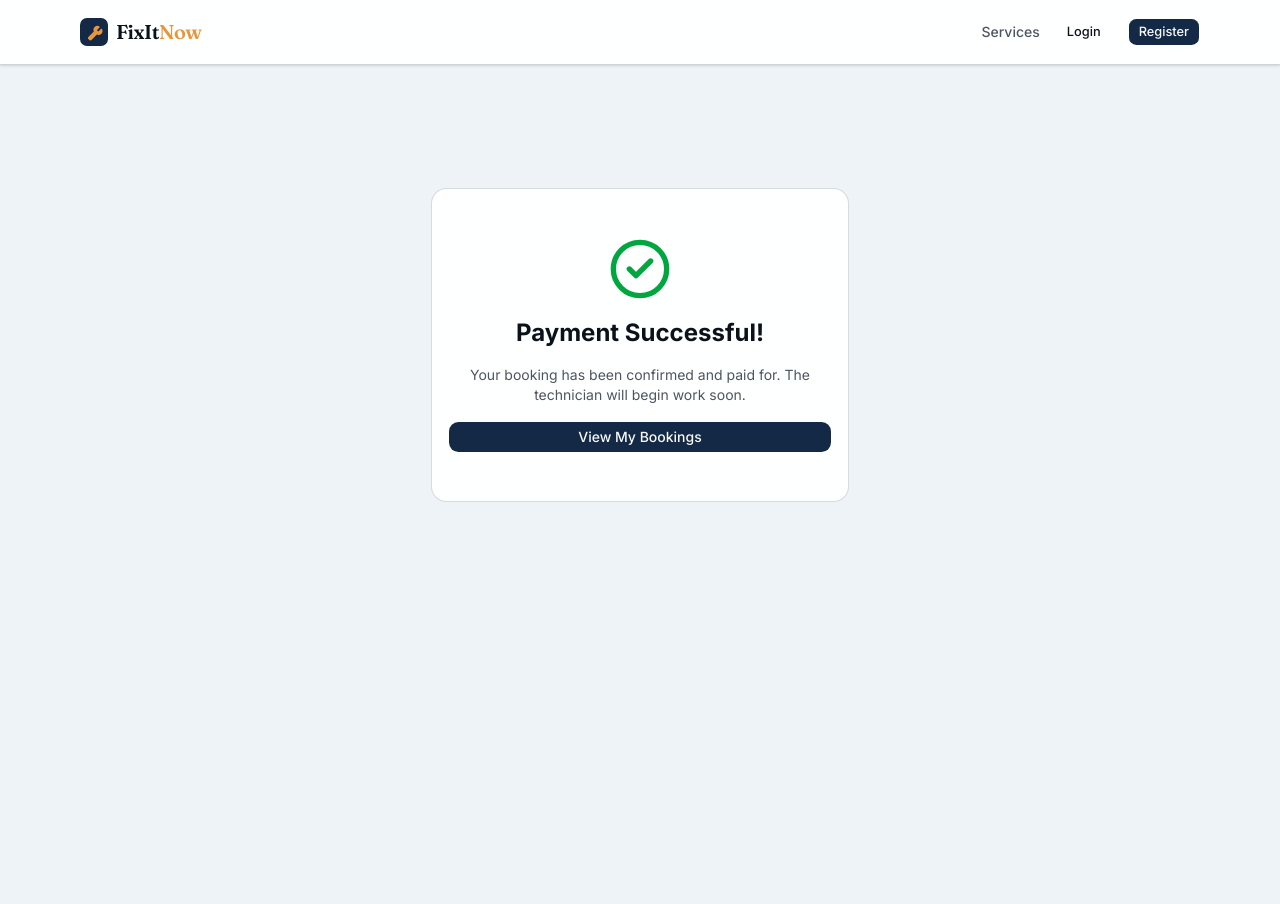
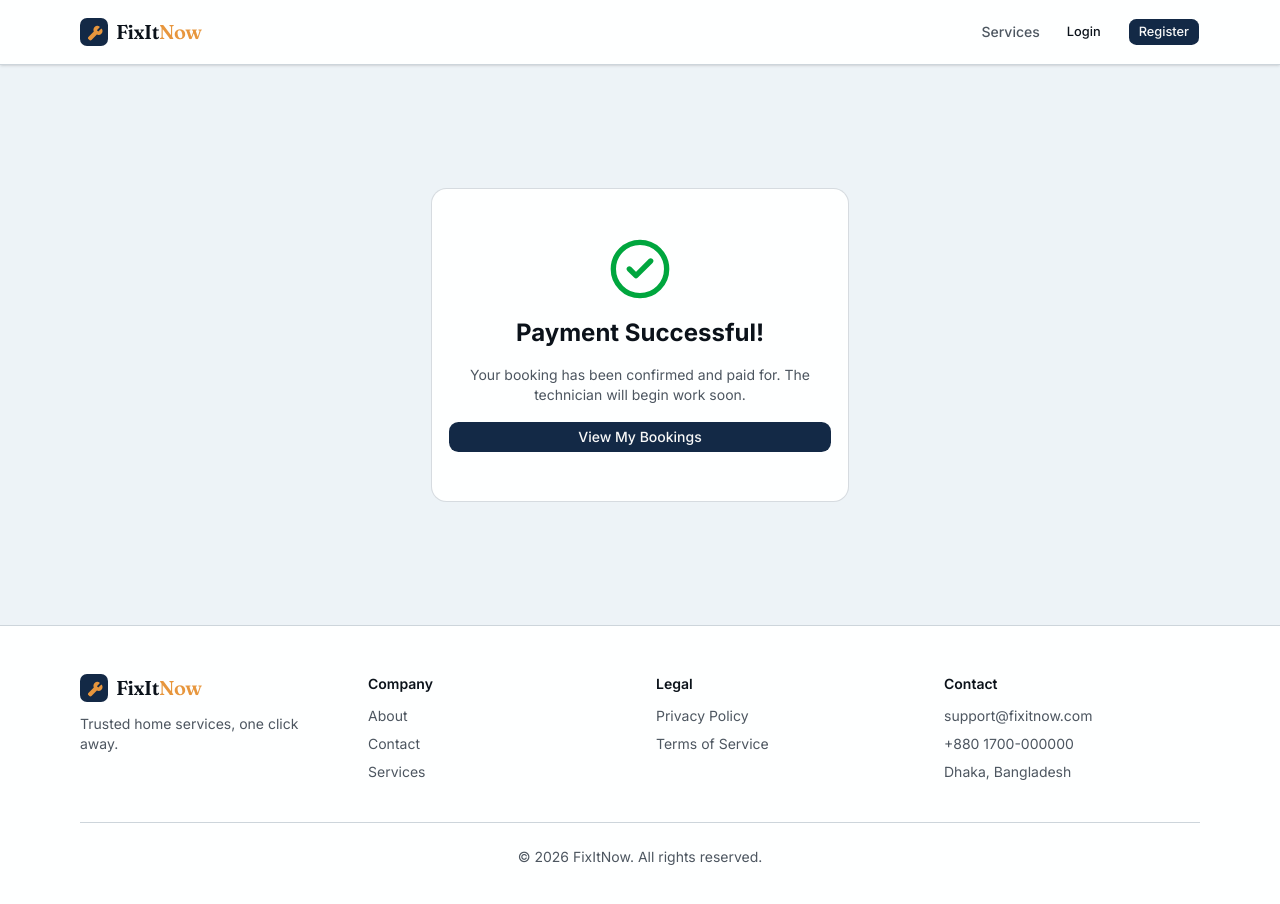
Before and after one commit to rifahjahantamanna/FixItNow-Frontend, a Next.js app: page /payment/success in a window 1280 px wide. Shown: the top 904 px of the page. Before the commit the page ends 800 px from the top, so only its background shows below. Built offline with nearby package versions, Linux system fonts and the light colour scheme; no server answers.

Commit message:
feat: add site footer

```diff
--- a/src/app/layout.tsx
+++ b/src/app/layout.tsx
@@ -5,6 +5,7 @@ import { QueryProvider } from "@/providers/query-provider";
 import { AuthProvider } from "@/context/auth-context";
 import { Toaster } from "@/components/ui/sonner";
 import { Navbar } from "@/components/navbar";
+import { Footer } from "@/components/footer";
 
 const fraunces = Fraunces({
   subsets: ["latin"],
@@ -35,11 +36,12 @@ export default function RootLayout({
 }>) {
   return (
     <html lang="en">
-      <body className={`${fraunces.variable} ${inter.variable} ${jetbrainsMono.variable} font-sans`}>
+      <body className={`${fraunces.variable} ${inter.variable} ${jetbrainsMono.variable} flex min-h-screen flex-col font-sans`}>
         <QueryProvider>
           <AuthProvider>
             <Navbar />
-            {children}
+            <div className="flex-1">{children}</div>
+            <Footer />
             <Toaster richColors position="top-center" />
           </AuthProvider>
         </QueryProvider>
--- /dev/null
+++ b/src/components/footer.tsx
@@ -0,0 +1,49 @@
+import Link from "next/link";
+import { Logo } from "@/components/logo";
+
+export function Footer() {
+  return (
+    <footer className="border-t bg-card">
+      <div className="mx-auto max-w-6xl px-4 py-12">
+        <div className="grid grid-cols-2 gap-8 sm:grid-cols-4">
+          <div className="col-span-2 sm:col-span-1">
+            <Logo />
+            <p className="mt-3 text-sm text-muted-foreground">
+              Trusted home services, one click away.
+            </p>
+          </div>
+
+          <div>
+            <h3 className="mb-3 text-sm font-semibold">Company</h3>
+            <ul className="space-y-2 text-sm text-muted-foreground">
+              <li><Link href="/about" className="hover:text-foreground">About</Link></li>
+              <li><Link href="/contact" className="hover:text-foreground">Contact</Link></li>
+              <li><Link href="/services" className="hover:text-foreground">Services</Link></li>
+            </ul>
+          </div>
+
+          <div>
+            <h3 className="mb-3 text-sm font-semibold">Legal</h3>
+            <ul className="space-y-2 text-sm text-muted-foreground">
+              <li><Link href="/privacy" className="hover:text-foreground">Privacy Policy</Link></li>
+              <li><Link href="/terms" className="hover:text-foreground">Terms of Service</Link></li>
+            </ul>
+          </div>
+
+          <div>
+            <h3 className="mb-3 text-sm font-semibold">Contact</h3>
+            <ul className="space-y-2 text-sm text-muted-foreground">
+              <li>support@fixitnow.com</li>
+              <li>+880 1700-000000</li>
+              <li>Dhaka, Bangladesh</li>
+            </ul>
+          </div>
+        </div>
+
+        <div className="mt-10 border-t pt-6 text-center text-sm text-muted-foreground">
+          © {new Date().getFullYear()} FixItNow. All rights reserved.
+        </div>
+      </div>
+    </footer>
+  );
+}
```
